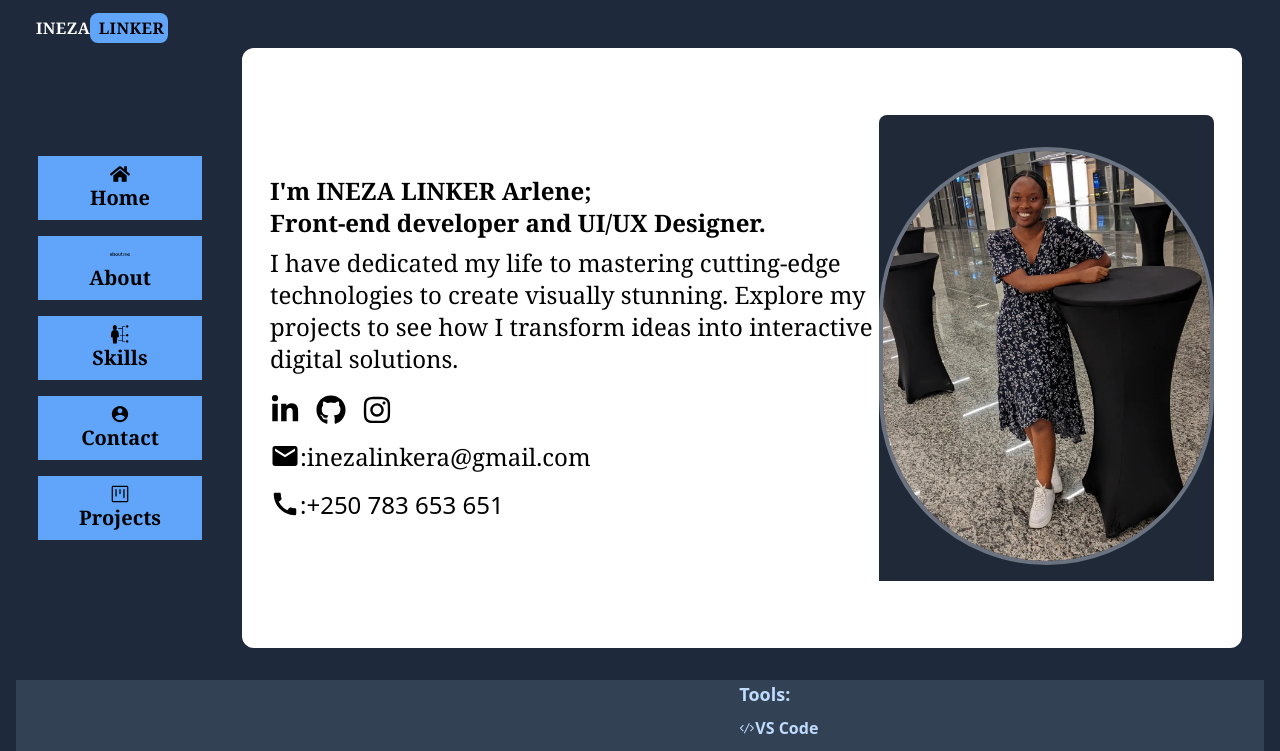
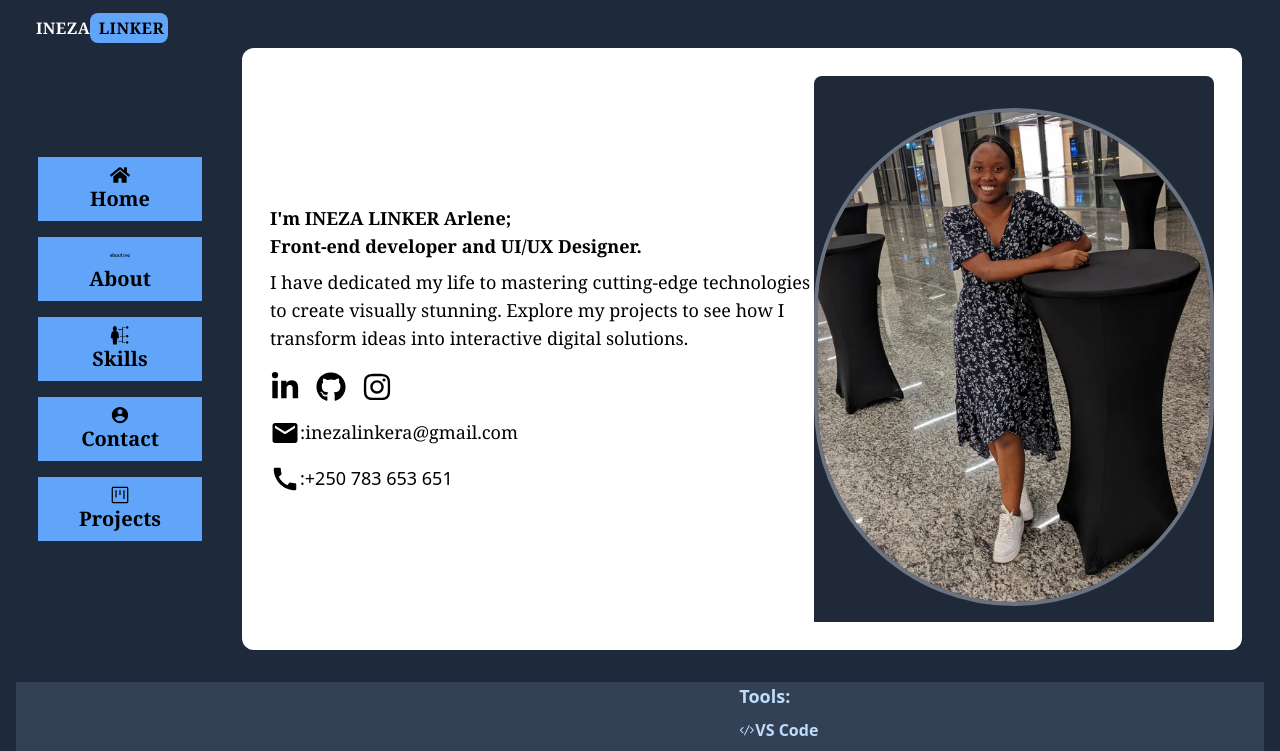
Before and after one commit to linkerAlx/my_portfolio, a React (Vite) app: page / in a window 1280 px wide. Shown: the top 751 px of the page. Built offline with nearby package versions, Linux system fonts and the light colour scheme.

Commit message:
homepage size

```diff
--- a/src/pages/Homepage.tsx
+++ b/src/pages/Homepage.tsx
@@ -15,7 +15,7 @@ const Homepage: React.FC = () => {
       <div className="flex flex-col lg:flex-row justify-center items-center gap-10">
         <Navbar />
         <div className="bg-white place-self-center lg:w-[1000px] w-11/12 flex lg:flex-row flex-col p-7 min-h-[600px] rounded-xl">
-          <div className=" m-auto lg:text-2xl font-serif">
+          <div className=" m-auto lg:text-lg font-serif">
             <h1 className="font-bold ">I'm INEZA LINKER Arlene; </h1>
             <h2 className="font-bold mb-2">
               Front-end developer and UI/UX Designer.
```
